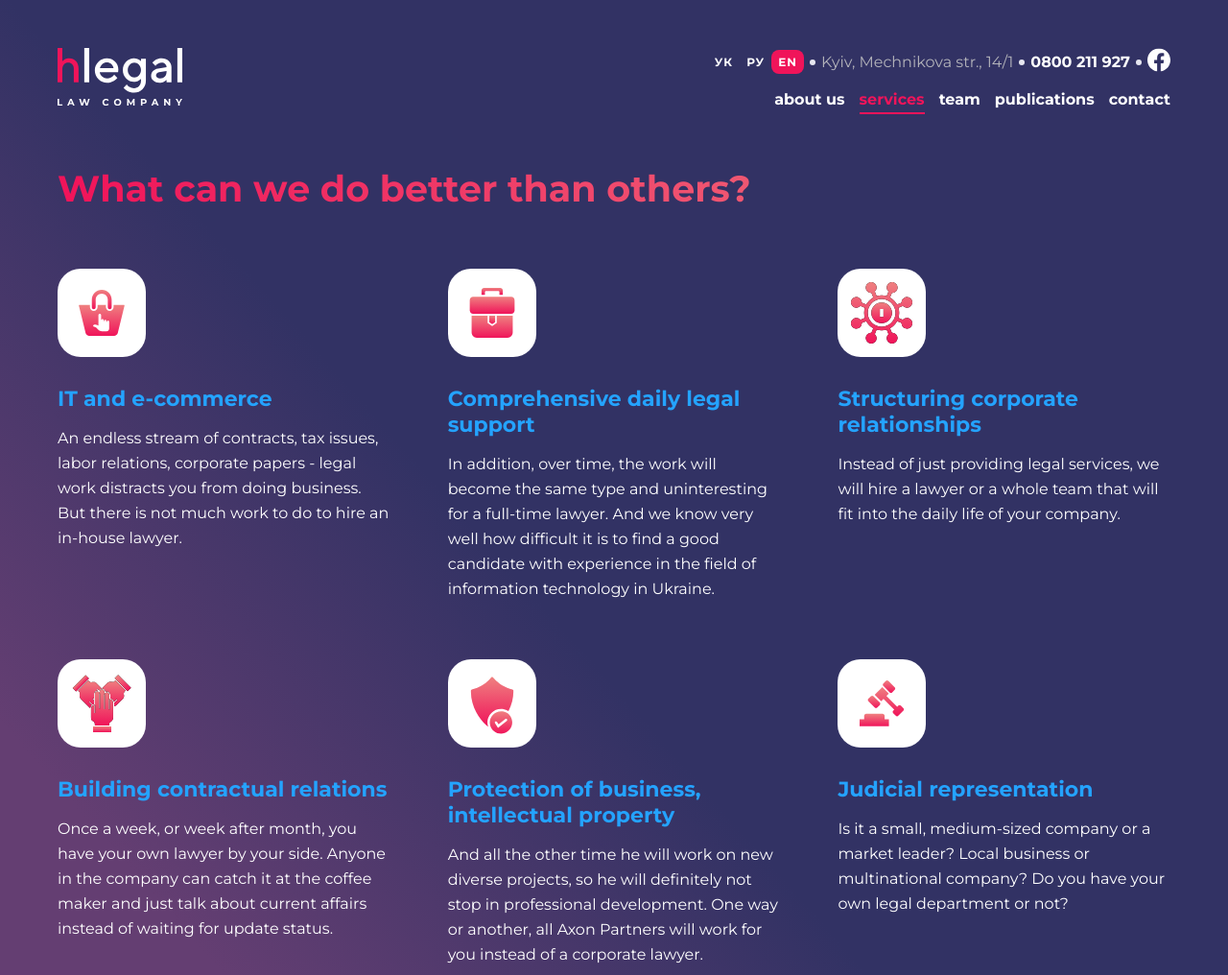
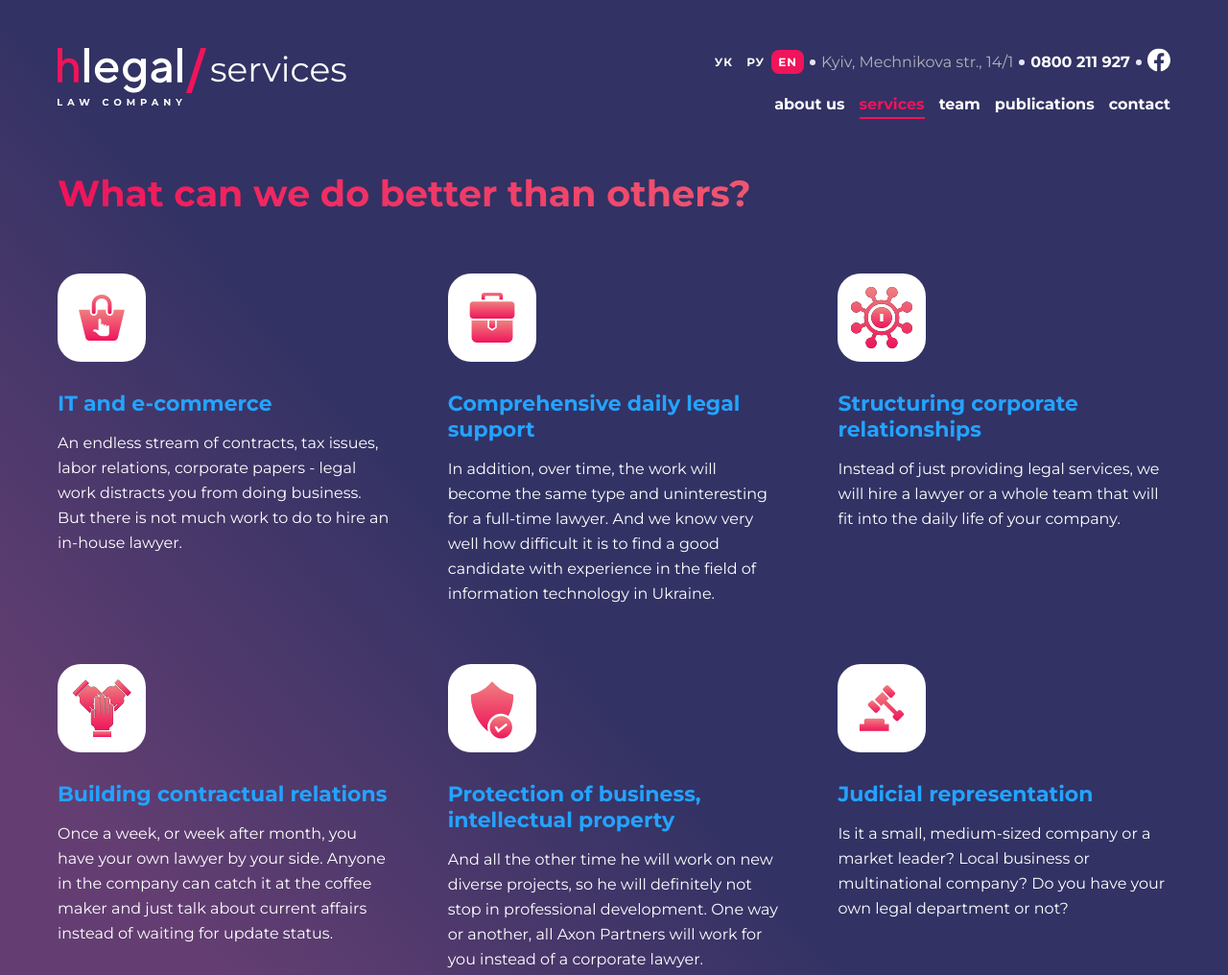
Before and after one commit to OlenaKosa/Final-homework, a website: page services.html in a window 1280 px wide. Shown: the top 1016 px of the page at 96% size. Drawn offline with Linux system fonts and the light colour scheme.

Commit message:
edit pages main logos

```diff
--- a/scss/blocks/logo&menu/_logo-and-menu.scss
+++ b/scss/blocks/logo&menu/_logo-and-menu.scss
@@ -48,4 +48,15 @@
       align-self: end;
     }
   }
+
+  &__logo {
+    display: flex;
+    gap: 4px;
+    @include font(36px, 44px);
+
+    a {
+      text-decoration: none;
+      color: $contrast-text-color;
+    }
+  }
 }
--- a/services.html
+++ b/services.html
@@ -37,6 +37,8 @@
         </div>
         <div class="logo-and-menu__logo logo not-for-mobile">
           <a href="index.html"><img src="./images/symbols/Logo-light.svg" alt="hlegal logo" width="130" height="60"></a>
+          <img src="./images/symbols/Slash.svg" alt="slash" width="21" height="47">
+          <a href="services.html"><span>services</span></a>
         </div>
         <nav class="logo-and-menu__menu menu not-for-mobile">
           <a href="/" class="menu__link">about us</a>
```
Also changed, not shown: index.html (+2 -2 lines), services-IT.html (+2 -0 lines), css/style.css.
